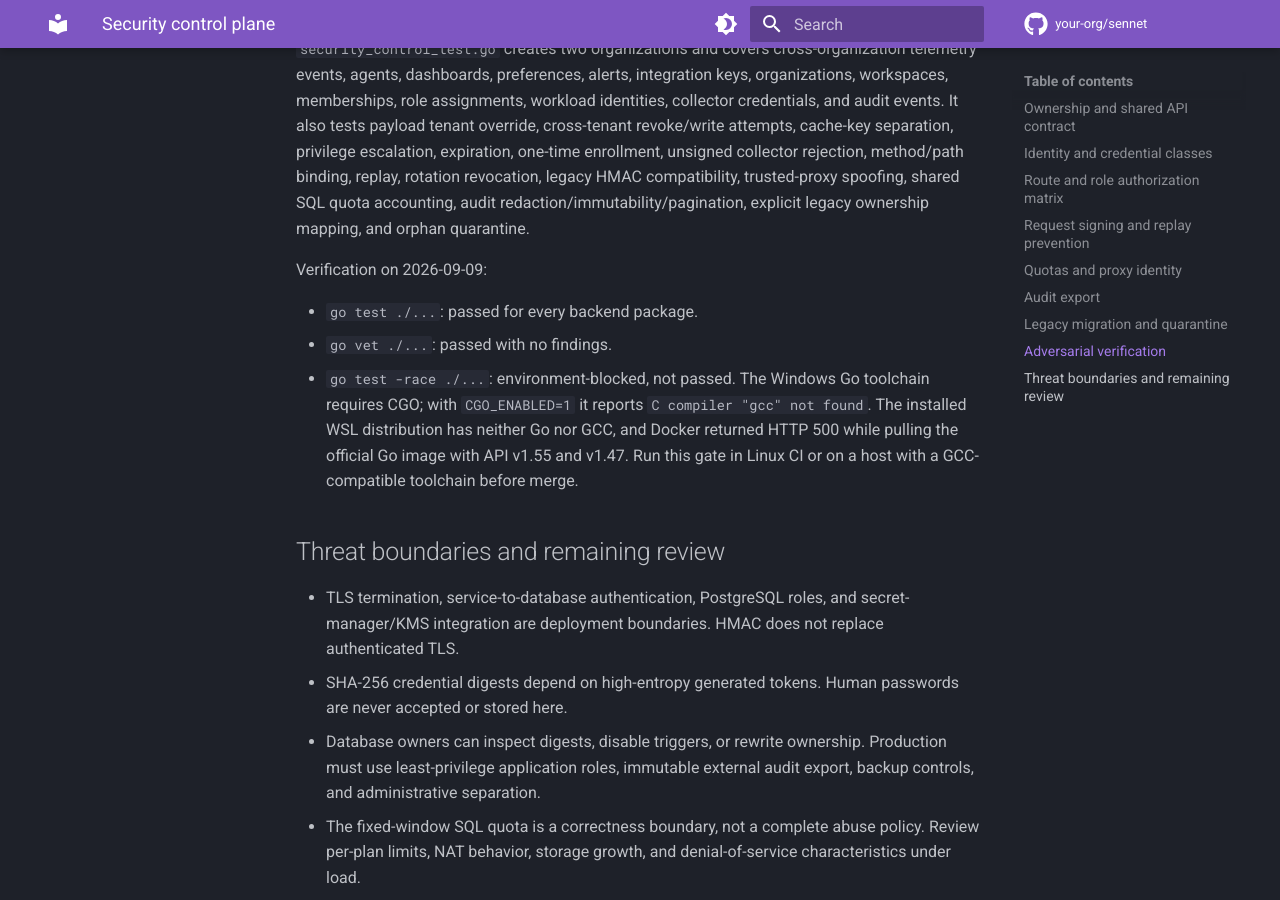
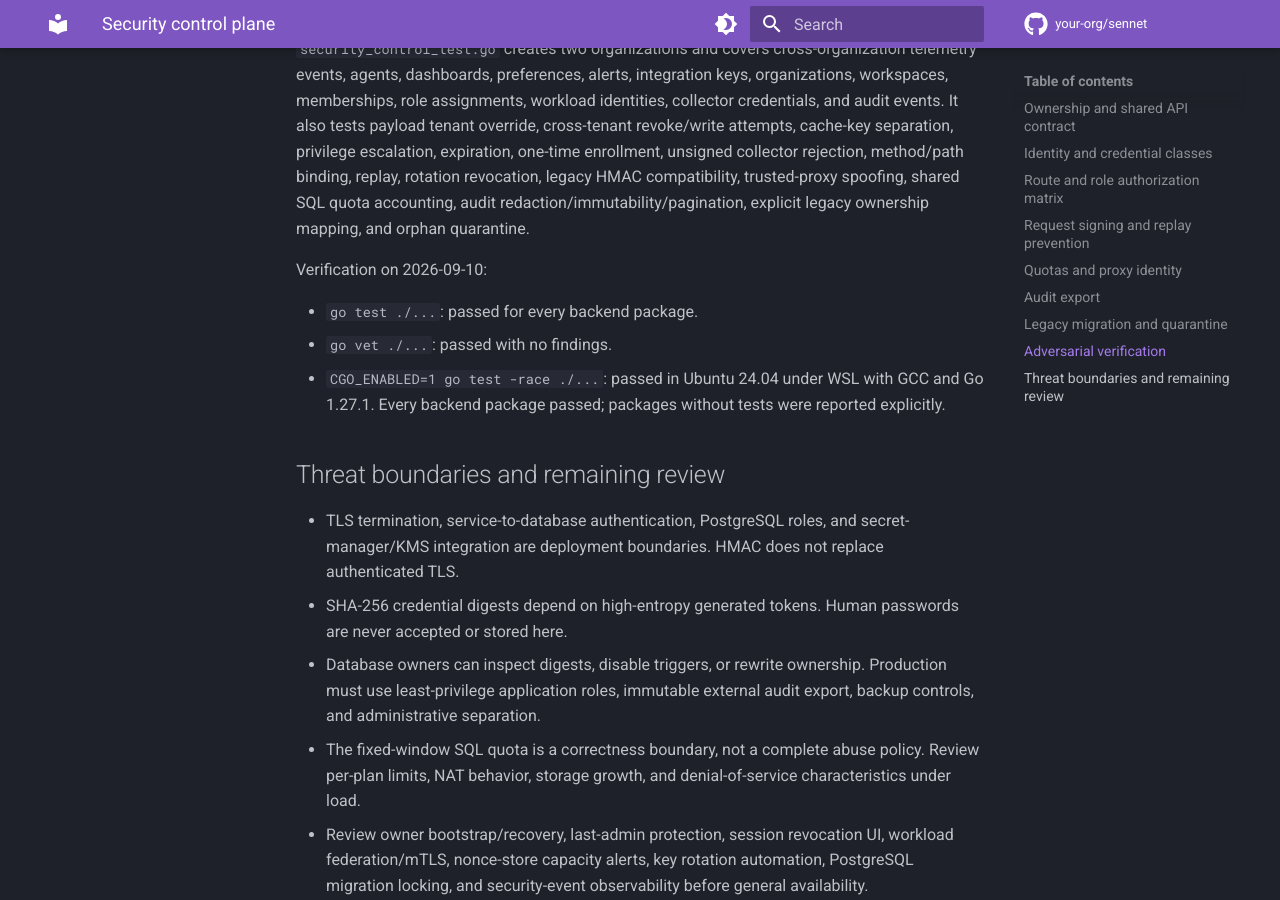
Before and after one commit to MannanSaood/Sennet, an MkDocs documentation site: the page built from docs/workstreams/security-control-plane.md, in a window 1280 px wide and 900 px high, scrolled down 5197 px. Built offline with MkDocs 1.6.1 and Material for MkDocs 9.7.7, drawn with Linux system fonts in a browser that asks for light colours; comment, search, counter and statistics services are not loaded.

Commit message:
docs: record passing WSL race verification

```diff
--- a/docs/workstreams/security-control-plane.md
+++ b/docs/workstreams/security-control-plane.md
@@ -96,11 +96,11 @@
 
 `security_control_test.go` creates two organizations and covers cross-organization telemetry events, agents, dashboards, preferences, alerts, integration keys, organizations, workspaces, memberships, role assignments, workload identities, collector credentials, and audit events. It also tests payload tenant override, cross-tenant revoke/write attempts, cache-key separation, privilege escalation, expiration, one-time enrollment, unsigned collector rejection, method/path binding, replay, rotation revocation, legacy HMAC compatibility, trusted-proxy spoofing, shared SQL quota accounting, audit redaction/immutability/pagination, explicit legacy ownership mapping, and orphan quarantine.
 
-Verification on 2026-09-09:
+Verification on 2026-09-10:
 
 - `go test ./...`: passed for every backend package.
 - `go vet ./...`: passed with no findings.
-- `go test -race ./...`: environment-blocked, not passed. The Windows Go toolchain requires CGO; with `CGO_ENABLED=1` it reports `C compiler "gcc" not found`. The installed WSL distribution has neither Go nor GCC, and Docker returned HTTP 500 while pulling the official Go image with API v1.55 and v1.47. Run this gate in Linux CI or on a host with a GCC-compatible toolchain before merge.
+- `CGO_ENABLED=1 go test -race ./...`: passed in Ubuntu 24.04 under WSL with GCC and Go 1.27.1. Every backend package passed; packages without tests were reported explicitly.
 
 ## Threat boundaries and remaining review
 
```
